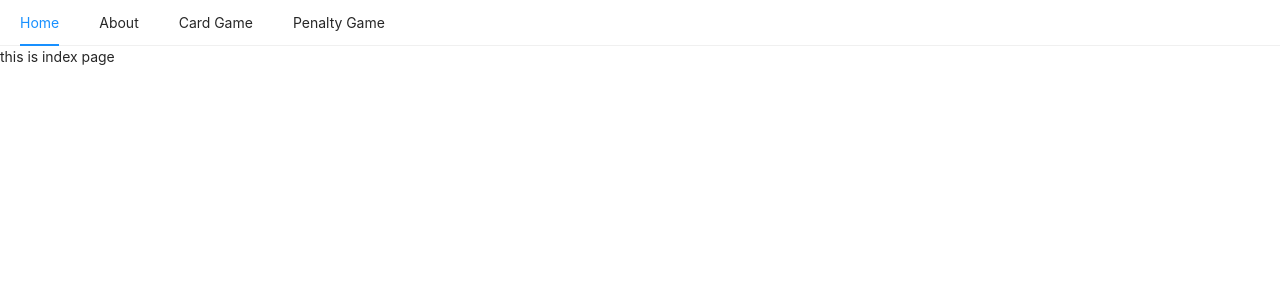
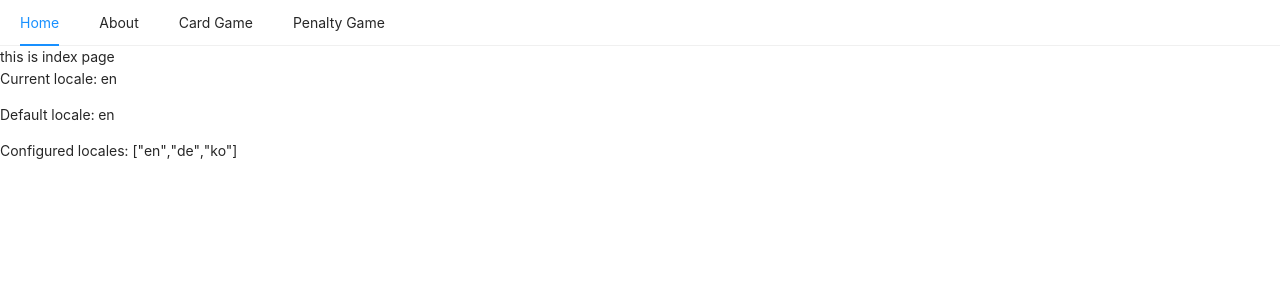
Before and after one commit to de24world/question-card-game, a Next.js app in the folder love-game/: page / in a window 1280 px wide. Shown: the top 300 px of the page. Built offline with nearby package versions, Linux system fonts and the light colour scheme.

Commit message:
지역 설정

```diff
--- /dev/null
+++ b/love-game/next.config.js
@@ -0,0 +1,6 @@
+module.exports = {
+  i18n: {
+    locales: ["en", "de", "ko"],
+    defaultLocale: "en",
+  },
+};
--- a/love-game/pages/index.js
+++ b/love-game/pages/index.js
@@ -1,11 +1,19 @@
 import MenuHeader from "../src/components/MenuHeader";
 import styles from "../styles/Home.module.css";
 
+import { useRouter } from "next/router";
+
 const Home = () => {
+  const router = useRouter();
+  const { locale, locales, defaultLocale } = router;
+
   return (
     <>
       <MenuHeader />
       <div>this is index page</div>
+      <p>Current locale: {locale}</p>
+      <p>Default locale: {defaultLocale}</p>
+      <p>Configured locales: {JSON.stringify(locales)}</p>
     </>
   );
 };
```
Also changed, not shown: 1 other file (tests, documents, lock files or other folders).
